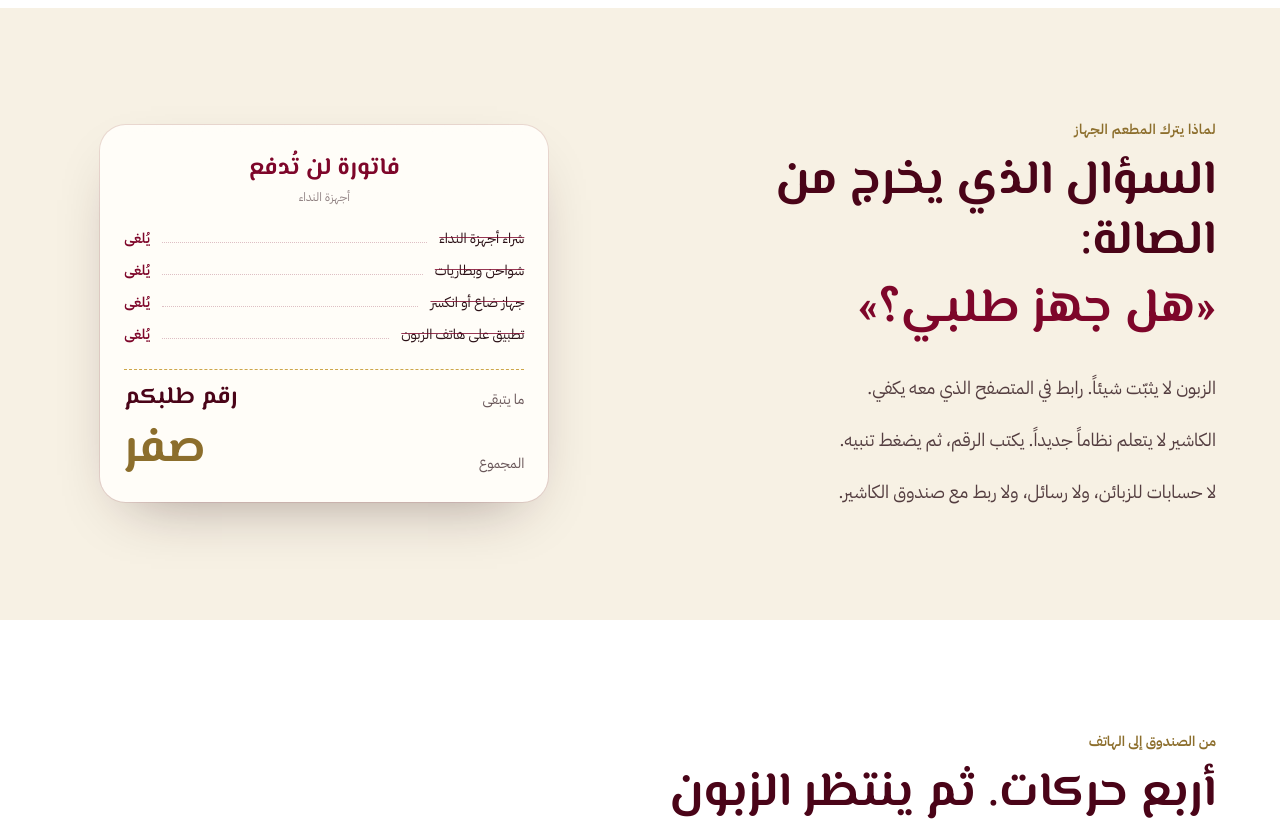
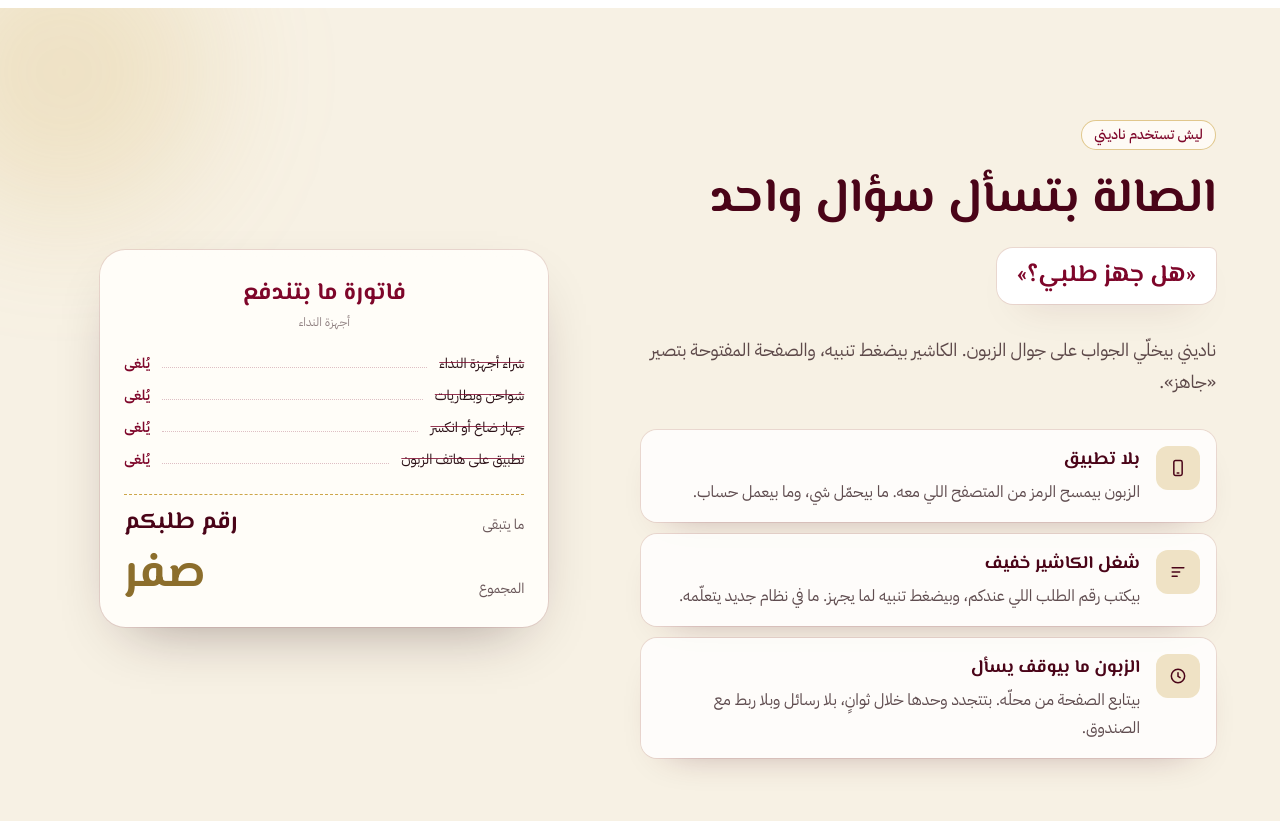
Before and after one commit to NoorAlden21/Nadeeni-LandingPage, a Next.js app: page / in a window 1280 px wide. Shown: the part 760-1581 px from the top of the page. Built offline with nearby package versions, Linux system fonts and the light colour scheme.

Commit message:
Fix typos

```diff
--- a/app/globals.css
+++ b/app/globals.css
@@ -395,6 +395,21 @@ section[id] {
   outline: none;
 }
 
+@keyframes quote-float {
+  0%,
+  100% {
+    translate: 0 0;
+  }
+
+  50% {
+    translate: 0 -6px;
+  }
+}
+
+.quote-float {
+  animation: quote-float 4.5s ease-in-out infinite;
+}
+
 @keyframes pager-buzz {
   0%,
   100% {
@@ -429,6 +444,7 @@ section[id] {
   .story-screen,
   .story-dot,
   .intro-ring,
+  .quote-float,
   .film-pane-0,
   .film-pane-1,
   .film-pane-2,
--- a/app/page.jsx
+++ b/app/page.jsx
@@ -146,6 +146,38 @@ const retiredCosts = [
   "شواحن وبطاريات",
   "جهاز ضاع أو انكسر",
   "تطبيق على هاتف الزبون",
+];
+
+const leaveReasons = [
+  {
+    title: "بلا تطبيق",
+    body: "الزبون بيمسح الرمز من المتصفح اللي معه. ما بيحمّل شي، وما بيعمل حساب.",
+    icon: (
+      <svg viewBox="0 0 24 24" className="h-5 w-5" aria-hidden="true">
+        <rect x="7" y="3" width="10" height="18" rx="2" fill="none" stroke="currentColor" strokeWidth="1.8" />
+        <path d="M11 18h2" fill="none" stroke="currentColor" strokeWidth="1.8" strokeLinecap="round" />
+      </svg>
+    ),
+  },
+  {
+    title: "شغل الكاشير خفيف",
+    body: "بيكتب رقم الطلب اللي عندكم، وبيضغط تنبيه لما يجهز. ما في نظام جديد يتعلّمه.",
+    icon: (
+      <svg viewBox="0 0 24 24" className="h-5 w-5" aria-hidden="true">
+        <path d="M5 7h14M5 12h9M5 17h6" fill="none" stroke="currentColor" strokeWidth="1.8" strokeLinecap="round" />
+      </svg>
+    ),
+  },
+  {
+    title: "الزبون ما بيوقف يسأل",
+    body: "بيتابع الصفحة من محلّه. بتتجدد وحدها خلال ثوانٍ، بلا رسائل وبلا ربط مع الصندوق.",
+    icon: (
+      <svg viewBox="0 0 24 24" className="h-5 w-5" aria-hidden="true">
+        <circle cx="12" cy="12" r="8" fill="none" stroke="currentColor" strokeWidth="1.8" />
+        <path d="M12 8v4.5l2.5 1.5" fill="none" stroke="currentColor" strokeWidth="1.8" strokeLinecap="round" strokeLinejoin="round" />
+      </svg>
+    ),
+  },
 ];
 
 const filmBeats = [
@@ -437,12 +469,12 @@ const steps = [
   {
     n: "٠٣",
     title: "ضغطة تنبيه",
-    body: "عندما يجهز الطعام تضغطون «تنبيه». الصفحة المفتوحة تصبح «جاهز» خلال ثوانٍ. ضغطة ثانية لا ترسل إشعاراً آخر.",
+    body: "عندما يجهز الطعام تضغطون «تنبيه». الصفحة المفتوحة تصبح «جاهز» فورا.",
   },
   {
     n: "٠٤",
-    title: "وبعدين بيقيّم محلك",
-    body: "بعد ما يستلم، بيطلعله زر بيفتح صفحة ليترك تقييمه لحتى تقدر تتابع رضى العملاء.",
+    title: "وبالنهاية بيترك تقييم",
+    body: "بعد ما يستلم طلبه، بيطلعله زر بيفتح صفحة ليترك تقييمه لحتى تقدر تتابع رضى العملاء.",
   },
 ];
 
@@ -786,22 +818,61 @@ export default function HomePage() {
           </div>
         </motion.section>
 
-        <section id="benefits" className="relative bg-[#f7f1e4] px-5 py-24 sm:py-28">
-          <div className="mx-auto grid max-w-6xl items-center gap-14 lg:grid-cols-[1.05fr_0.95fr]">
-            <motion.div {...rise}>
-              <p className="text-sm font-semibold tracking-wide text-gold-deep">
-                لماذا يترك المطعم الجهاز
-              </p>
-              <h2 className="mt-3 font-display text-4xl leading-tight font-bold text-burgundy-deep sm:text-5xl">
-                السؤال الذي يخرج من الصالة:
-                <span className="mt-2 block text-burgundy">«هل جهز طلبي؟»</span>
-              </h2>
-              <ul className="mt-8 space-y-5 text-lg leading-8 text-ink/80">
-                <li>الزبون لا يثبّت شيئاً. رابط في المتصفح الذي معه يكفي.</li>
-                <li>الكاشير لا يتعلم نظاماً جديداً. يكتب الرقم، ثم يضغط تنبيه.</li>
-                <li>لا حسابات للزبائن، ولا رسائل، ولا ربط مع صندوق الكاشير.</li>
+        <section id="benefits" className="relative overflow-hidden bg-[#f7f1e4] px-5 py-24 sm:py-28">
+          <div className="pointer-events-none absolute -top-20 end-[-5rem] h-72 w-72 rounded-full bg-gold/20 blur-3xl" />
+          <div className="relative mx-auto grid max-w-6xl items-center gap-14 lg:grid-cols-[1.05fr_0.95fr]">
+            <div>
+              <motion.p
+                {...rise}
+                className="inline-flex items-center rounded-full border border-gold/60 bg-paper/80 px-3 py-1 text-sm font-medium text-burgundy"
+              >
+                ليش تستخدم ناديني
+              </motion.p>
+              <motion.h2
+                {...rise}
+                transition={{ duration: 0.55, delay: 0.05, ease: "easeOut" }}
+                className="mt-5 font-display text-4xl leading-tight font-bold text-burgundy-deep sm:text-5xl"
+              >
+                <span>الصالة بتسأل</span>{" "}
+                <span className="whitespace-nowrap">سؤال واحد</span>
+              </motion.h2>
+              <motion.p
+                className="quote-float relative mt-6 inline-block rounded-2xl rounded-ss-md bg-white px-5 py-3 font-display text-2xl font-bold text-burgundy shadow-[0_16px_40px_-24px_rgba(74,4,24,0.4)] ring-1 ring-burgundy/10"
+                initial={{ opacity: 0, y: 16 }}
+                whileInView={{ opacity: 1, y: 0 }}
+                viewport={{ once: true, amount: 0.6 }}
+                transition={{ duration: 0.5, delay: 0.12, ease: "easeOut" }}
+              >
+                «هل جهز طلبي؟»
+              </motion.p>
+              <motion.p
+                {...rise}
+                transition={{ duration: 0.55, delay: 0.16, ease: "easeOut" }}
+                className="mt-6 max-w-xl text-lg leading-8 text-ink/75"
+              >
+                ناديني بيخلّي الجواب على جوال الزبون. الكاشير بيضغط تنبيه، والصفحة المفتوحة بتصير «جاهز».
+              </motion.p>
+              <ul className="mt-8 space-y-3">
+                {leaveReasons.map((reason, index) => (
+                  <motion.li
+                    key={reason.title}
+                    className="flex items-start gap-4 rounded-2xl bg-white/80 p-4 shadow-[0_16px_40px_-28px_rgba(74,4,24,0.45)] ring-1 ring-burgundy/10"
+                    initial={{ opacity: 0, y: 18 }}
+                    whileInView={{ opacity: 1, y: 0 }}
+                    viewport={{ once: true, amount: 0.5 }}
+                    transition={{ duration: 0.45, delay: 0.18 + index * 0.1, ease: "easeOut" }}
+                  >
+                    <span className="grid h-11 w-11 shrink-0 place-items-center rounded-xl bg-gold/30 text-burgundy-deep">
+                      {reason.icon}
+                    </span>
+                    <div>
+                      <p className="font-display text-lg font-bold text-burgundy-deep">{reason.title}</p>
+                      <p className="mt-1 text-base leading-7 text-ink/75">{reason.body}</p>
+                    </div>
+                  </motion.li>
+                ))}
               </ul>
-            </motion.div>
+            </div>
 
             <motion.article
               {...rise}
@@ -810,18 +881,25 @@ export default function HomePage() {
             >
               <div className="absolute inset-x-6 top-0 h-4 bg-[radial-gradient(circle_at_8px_0,transparent_7px,#fffdf8_8px)] bg-[length:16px_16px]" />
               <p className="text-center font-display text-2xl font-bold text-burgundy">
-                فاتورة لن تُدفع
+                فاتورة ما بتندفع
               </p>
               <p className="mt-1 text-center text-xs text-ink/50">أجهزة النداء</p>
               <ul className="mt-6 space-y-3 text-sm">
-                {retiredCosts.map((item) => (
-                  <li key={item} className="flex items-baseline gap-3">
+                {retiredCosts.map((item, index) => (
+                  <motion.li
+                    key={item}
+                    className="flex items-baseline gap-3"
+                    initial={{ opacity: 0, y: 10 }}
+                    whileInView={{ opacity: 1, y: 0 }}
+                    viewport={{ once: true, amount: 0.8 }}
+                    transition={{ duration: 0.35, delay: 0.2 + index * 0.08, ease: "easeOut" }}
+                  >
                     <span className="line-through decoration-burgundy/80">
                       {item}
                     </span>
                     <span className="mb-1 h-px flex-1 border-b border-dotted border-burgundy/25" />
                     <span className="font-semibold text-burgundy">يُلغى</span>
-                  </li>
+                  </motion.li>
                 ))}
               </ul>
               <div className="mt-6 border-t border-dashed border-gold pt-4">
```
